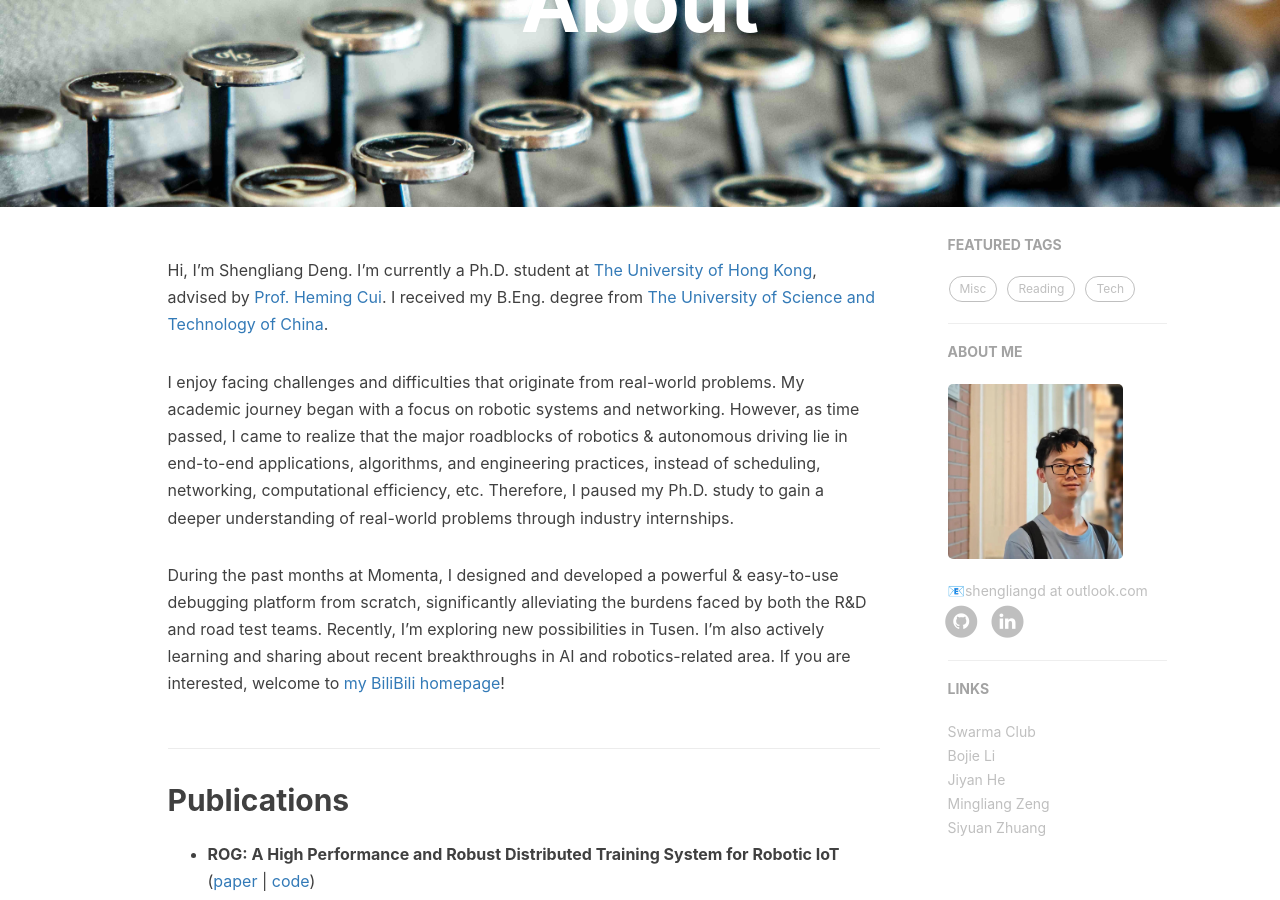
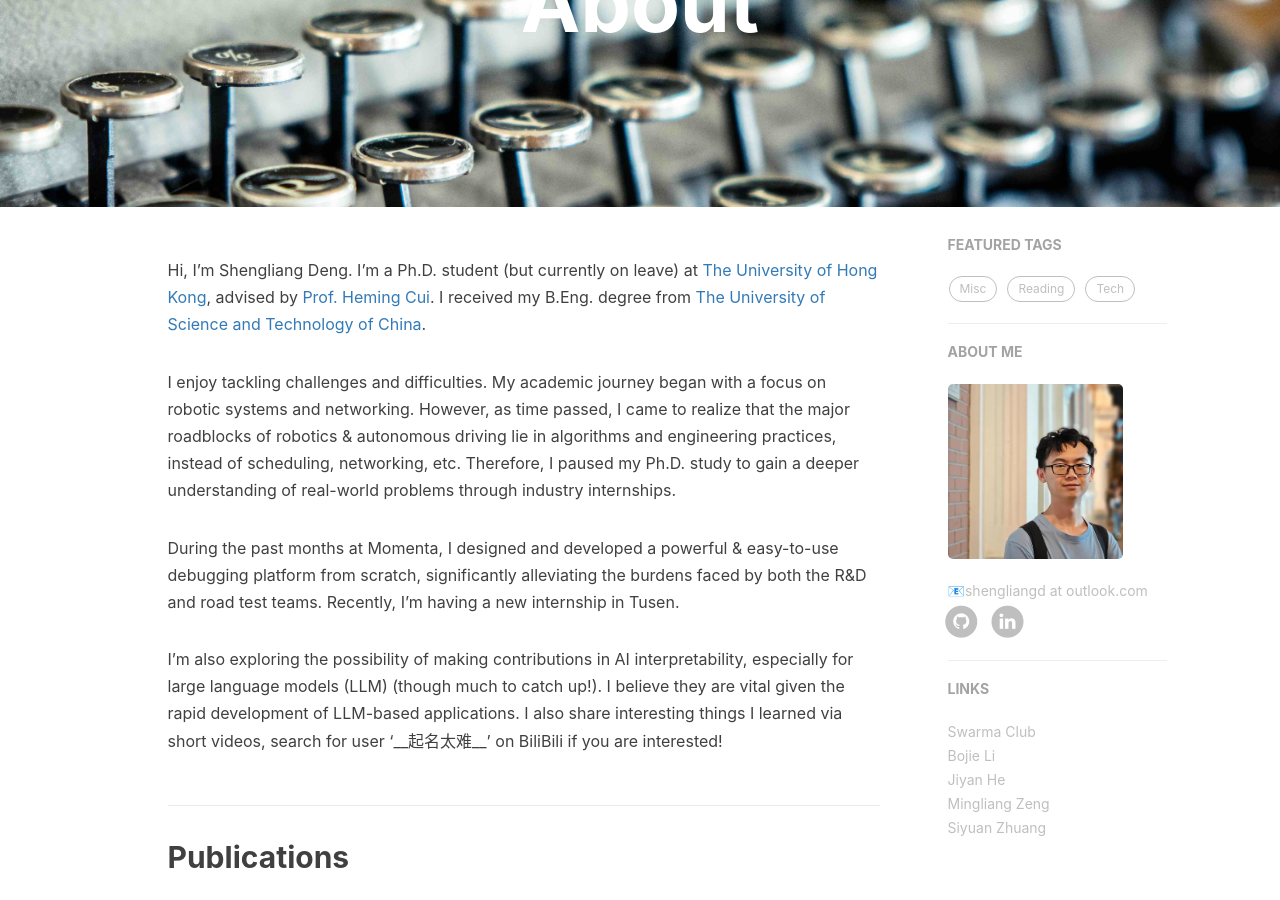
Before and after one commit to shengliangd/shengliangd.github.io, a Jekyll site: the page built from about.html, in a window 1280 px wide and 900 px high, scrolled down 191 px. Built offline with Jekyll 4.4.1, drawn with Linux system fonts in a browser that asks for light colours; nearby versions of some CDN libraries; comment, search, counter and statistics services are not loaded.

Commit message:
Update en.md

```diff
--- a/_includes/about/en.md
+++ b/_includes/about/en.md
@@ -1,14 +1,14 @@
 Hi, I'm Shengliang Deng.
-I'm currently a Ph.D. student at [The University of Hong Kong](https://www.hku.hk/), advised by [Prof. Heming Cui](https://www.cs.hku.hk/~heming).
+I'm a Ph.D. student (but currently on leave) at [The University of Hong Kong](https://www.hku.hk/), advised by [Prof. Heming Cui](https://www.cs.hku.hk/~heming).
 I received my B.Eng. degree from [The University of Science and Technology of China](https://en.ustc.edu.cn/).
 
-I enjoy facing challenges and difficulties that originate from real-world problems.
-My academic journey began with a focus on robotic systems and networking. However, as time passed, I came to realize that the major roadblocks of robotics & autonomous driving lie in end-to-end applications, algorithms, and engineering practices, instead of scheduling, networking, computational efficiency, etc.
+I enjoy tackling challenges and difficulties.
+My academic journey began with a focus on robotic systems and networking. However, as time passed, I came to realize that the major roadblocks of robotics & autonomous driving lie in algorithms and engineering practices, instead of scheduling, networking, etc.
 Therefore, I paused my Ph.D. study to gain a deeper understanding of real-world problems through industry internships.
 
-During the past months at Momenta, I designed and developed a powerful & easy-to-use debugging platform from scratch, significantly alleviating the burdens faced by both the R&D and road test teams.
-Recently, I'm exploring new possibilities in Tusen.
-I'm also actively learning and sharing about recent breakthroughs in AI and robotics-related area. If you are interested, welcome to [my BiliBili homepage](https://space.bilibili.com/384976643/video)!
+During the past months at Momenta, I designed and developed a powerful & easy-to-use debugging platform from scratch, significantly alleviating the burdens faced by both the R&D and road test teams. Recently, I’m having a new internship in Tusen.
+
+I’m also exploring the possibility of making contributions in AI interpretability, especially for large language models (LLM) (though much to catch up!). I believe they are vital given the rapid development of LLM-based applications. I also share interesting things I learned via short videos, search for user '\_\_起名太难\_\_' on BiliBili if you are interested!
 
 ## Publications
 
```
